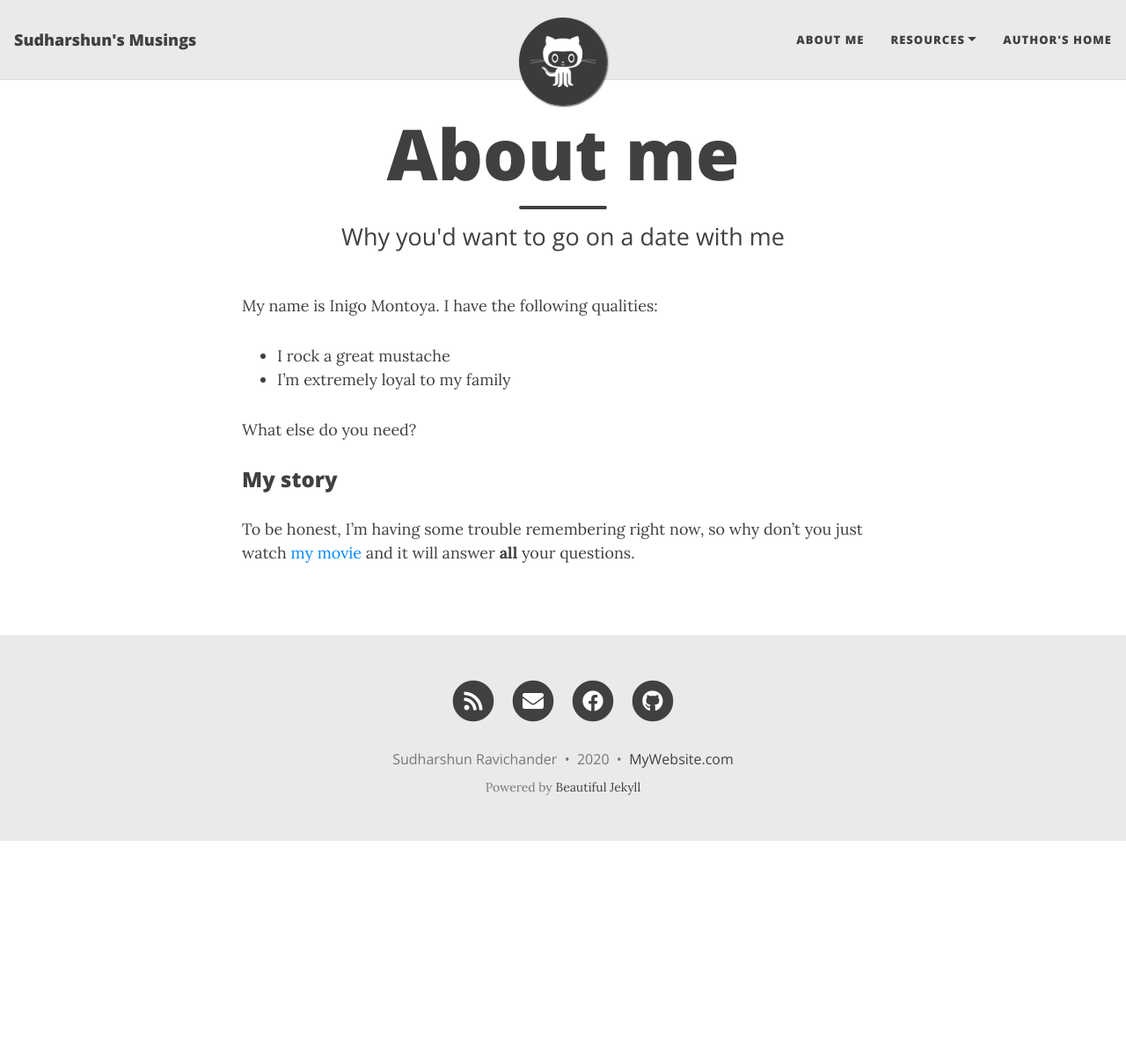
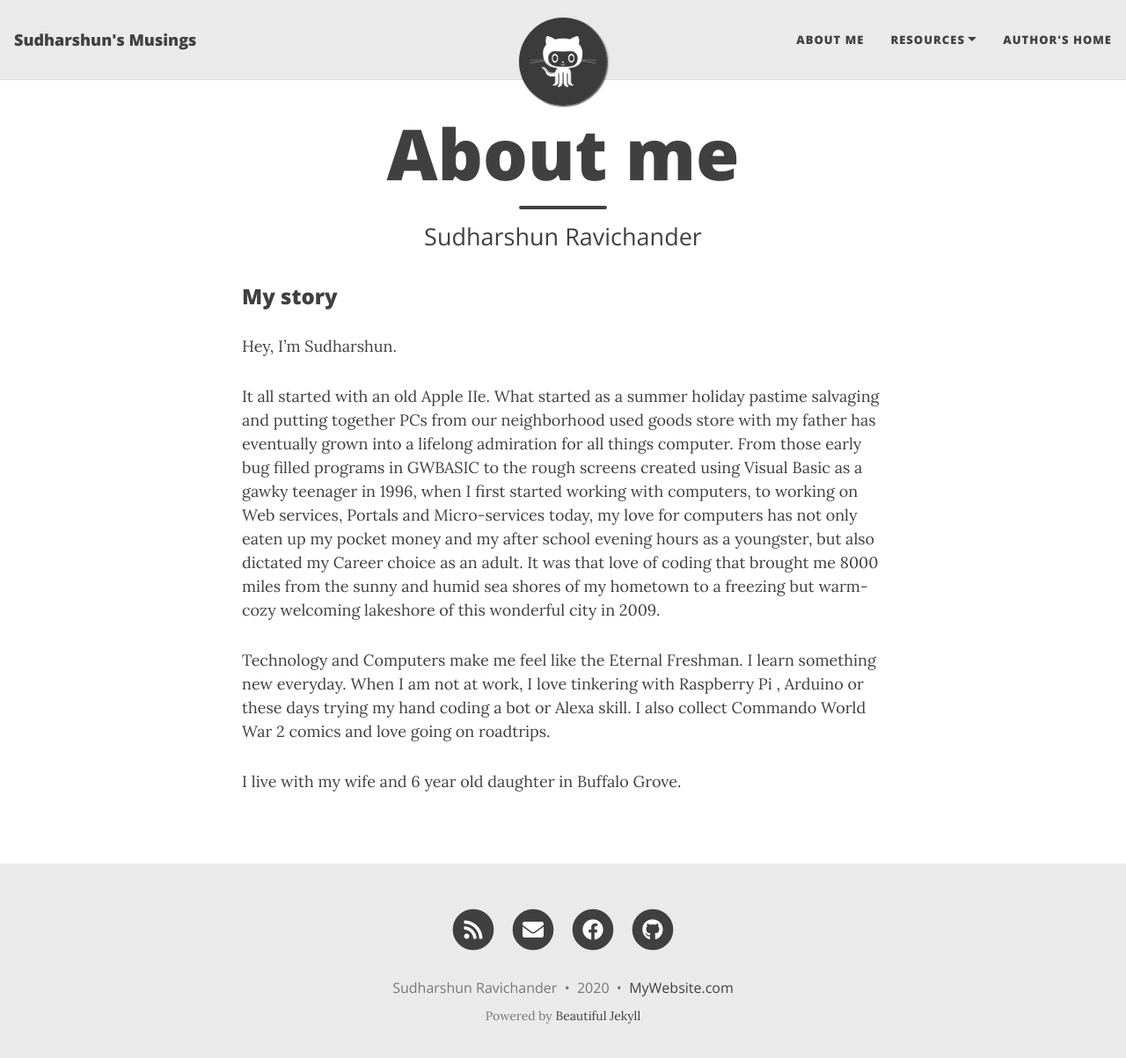
Before and after one commit to Sudharshun/sudharshun.github.io, a Jekyll site: the page built from aboutme.md, in a window 1280 px wide and 1216 px high. Shown: the top 1203 px of the window at 88% size. Built offline with Jekyll 4.4.1, drawn with Linux system fonts in a browser that asks for light colours; nearby versions of some CDN libraries.

Commit message:
Modifying about me

```diff
--- a/aboutme.md
+++ b/aboutme.md
@@ -1,16 +1,15 @@
 ---
 layout: page
 title: About me
-subtitle: Why you'd want to go on a date with me
+subtitle: Sudharshun Ravichander
 ---
-
-My name is Inigo Montoya. I have the following qualities:
-
-- I rock a great mustache
-- I'm extremely loyal to my family
-
-What else do you need?
 
 ### My story
 
-To be honest, I'm having some trouble remembering right now, so why don't you just watch [my movie](https://en.wikipedia.org/wiki/The_Princess_Bride_%28film%29) and it will answer **all** your questions.
+Hey, I’m Sudharshun.
+
+It all started with an old Apple IIe. What started as a summer holiday pastime salvaging and putting together PCs from our neighborhood used goods store with my father has eventually grown into a lifelong admiration for all things computer. From those early bug filled programs in GWBASIC to the rough screens created using Visual Basic as a gawky teenager in 1996, when I first started working with computers, to working on Web services, Portals and Micro-services today, my love for computers has not only eaten up my pocket money and my after school evening hours as a youngster, but also dictated my Career choice as an adult. It was that love of coding that brought me 8000 miles from the sunny and humid sea shores of my hometown to a freezing but warm-cozy welcoming lakeshore of this wonderful city in 2009.
+
+Technology and Computers make me feel like the Eternal Freshman. I learn something new everyday. When I am not at work, I love tinkering with Raspberry Pi , Arduino or these days trying my hand coding a bot or Alexa skill. I also collect Commando World War 2 comics and love going on roadtrips.
+
+I live with my wife and 6 year old daughter in Buffalo Grove.
```
